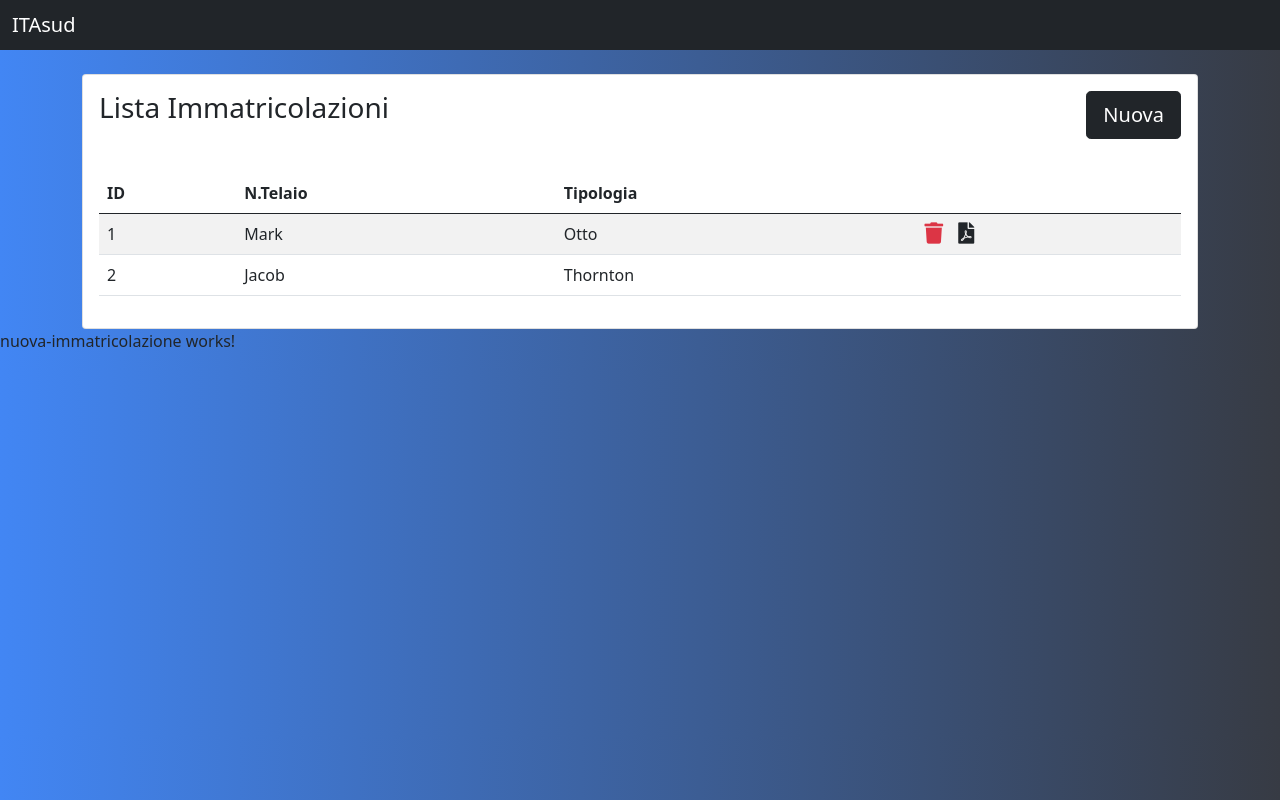
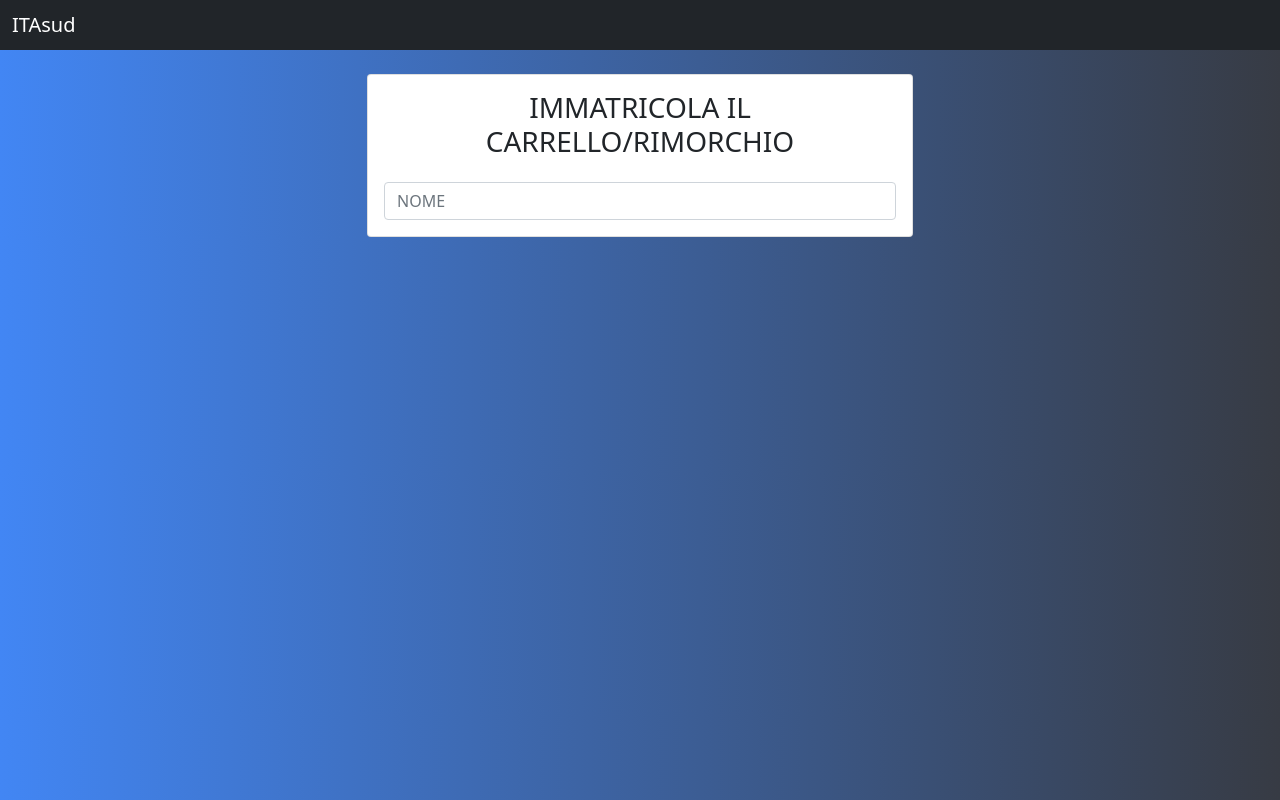
Before and after one commit to TancrediMe/pawn-project, an Angular app: page /nuova-immatricolazione in a window 1280 px wide. Before the commit this address led to /. Built offline with nearby package versions, Linux system fonts and the light colour scheme.

Commit message:
Aggiunta scheletro form per nuova immatricolazione

```diff
--- a/src/app/app-routing.module.ts
+++ b/src/app/app-routing.module.ts
@@ -1,7 +1,14 @@
 import { NgModule } from '@angular/core';
 import { Routes, RouterModule } from '@angular/router';
+import { ListaImmatricolazioniComponent } from './components/lista-immatricolazioni/lista-immatricolazioni.component';
+import { NuovaImmatricolazioneComponent } from './components/nuova-immatricolazione/nuova-immatricolazione.component';
 
-const routes: Routes = [];
+const routes: Routes = [
+  { path: '', redirectTo: 'lista-immatricolazioni', pathMatch: 'full'},
+  { path: 'lista-immatricolazioni', component: ListaImmatricolazioniComponent},
+  { path: 'nuova-immatricolazione', component: NuovaImmatricolazioneComponent},
+
+];
 
 @NgModule({
   imports: [RouterModule.forRoot(routes)],
--- a/src/app/app.component.html
+++ b/src/app/app.component.html
@@ -1,4 +1,2 @@
 <app-navbar></app-navbar>
-<app-lista-immatricolazioni></app-lista-immatricolazioni>
-<app-nuova-immatricolazione></app-nuova-immatricolazione>
 <router-outlet></router-outlet>
--- a/src/app/components/lista-immatricolazioni/lista-immatricolazioni.component.html
+++ b/src/app/components/lista-immatricolazioni/lista-immatricolazioni.component.html
@@ -2,7 +2,7 @@
     <div class="card">
         <div class="card-body">
             <span class="h3">Lista Immatricolazioni</span>
-            <button class="btn btn-dark btn-lg" style="float: right">Nuova</button>
+            <a routerLink="/nuova-immatricolazione"><button class="btn btn-dark btn-lg" style="float: right" >Nuova</button></a>
             <table class="table table-striped mt-5">
                 <thead>
                   <tr>
@@ -33,3 +33,4 @@
         </div>
     </div>
 </div>
+<router-outlet></router-outlet>
--- a/src/app/components/nuova-immatricolazione/nuova-immatricolazione.component.html
+++ b/src/app/components/nuova-immatricolazione/nuova-immatricolazione.component.html
@@ -1 +1,18 @@
-<p>nuova-immatricolazione works!</p>
+<div class="container pt-4">
+    <div class="row">
+        <div class="col-lg-6 offset-lg-3">
+            <div class="card text-center">
+                <div class="card-body">
+                    <h3>IMMATRICOLA IL CARRELLO/RIMORCHIO</h3>
+                    <form class="mt-4">
+                        <div class="row">
+                            <div class="col">
+                                <input type="text" class="form-control" placeholder="NOME">
+                            </div>
+                        </div>
+                    </form>
+                </div>
+            </div>
+        </div>
+    </div>
+</div>
```
